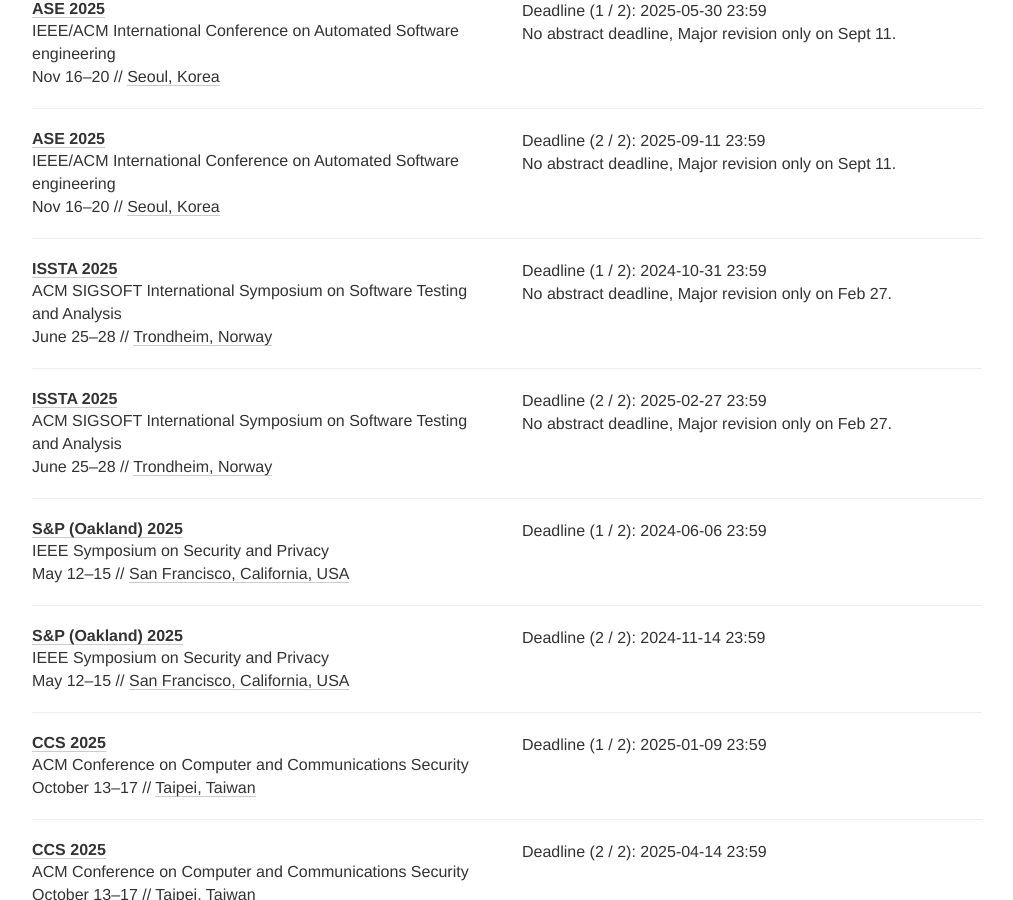
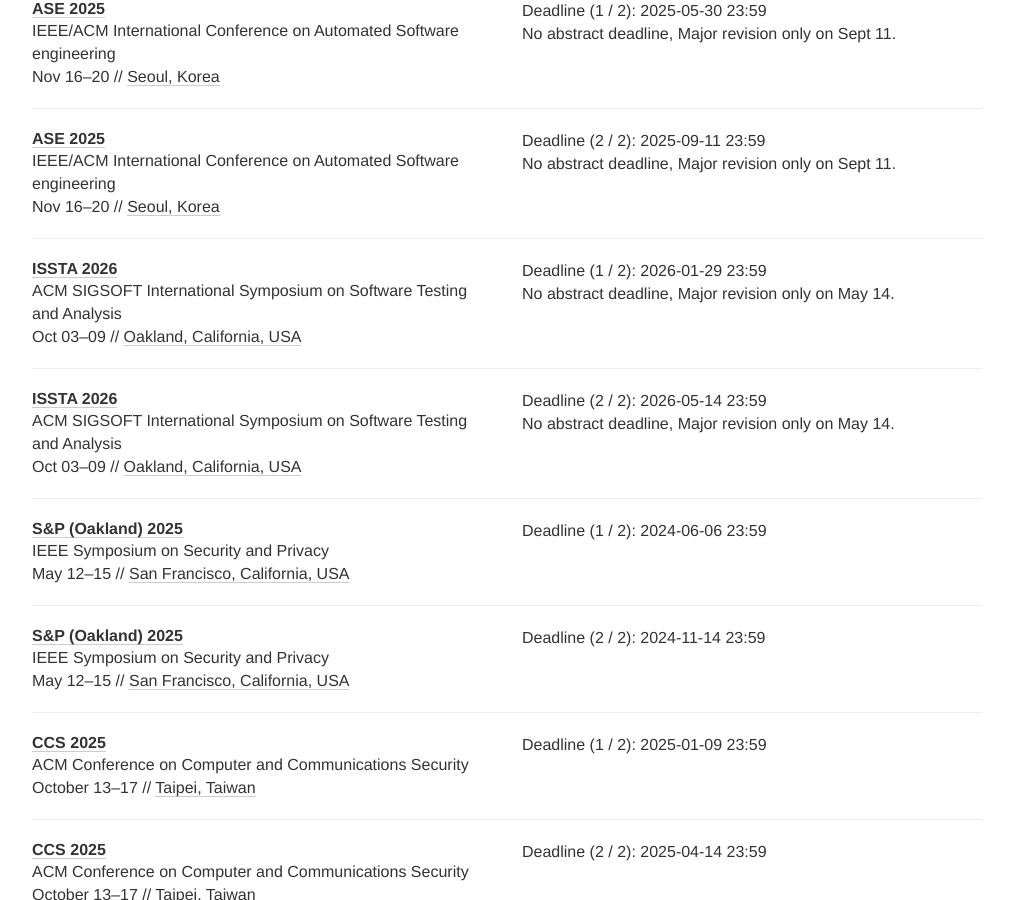
Before and after one commit to achintyadesai/vlab-deadlines, a Jekyll site: the page built from index.html, in a window 1280 px wide and 900 px high, scrolled down 721 px. Shown: the whole window, without its empty margins (133-1146 px from the left). Built offline with Jekyll 4.4.1, drawn with Linux system fonts in a browser that asks for light colours; nearby versions of some CDN libraries; comment, search, counter and statistics services are not loaded.

Commit message:
ISSTA deadline update

```diff
--- a/_data/conferences.yml
+++ b/_data/conferences.yml
@@ -37,14 +37,14 @@
 
 - name: ISSTA
   description: ACM SIGSOFT International Symposium on Software Testing and Analysis
-  year: 2025
-  link: https://conf.researchr.org/home/issta-2025
+  year: 2026
+  link: https://conf.researchr.org/home/issta-2026
   deadline:
-    - "2024-10-31 23:59"
-    - "2025-02-27 23:59"
-  comment: No abstract deadline, Major revision only on Feb 27.
-  date: June 25-28
-  place: Trondheim, Norway
+    - "2026-01-29 23:59"
+    - "2026-05-14 23:59"
+  comment: No abstract deadline, Major revision only on May 14.
+  date: Oct 03-09
+  place: Oakland, California, USA
   tags: [SE, CONF]
 
 # Security and Privacy
```
